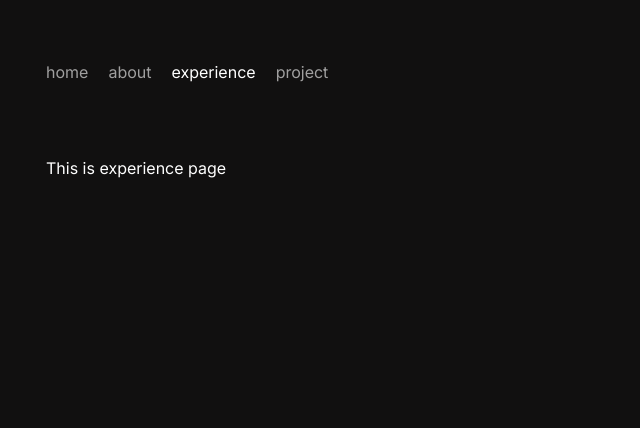
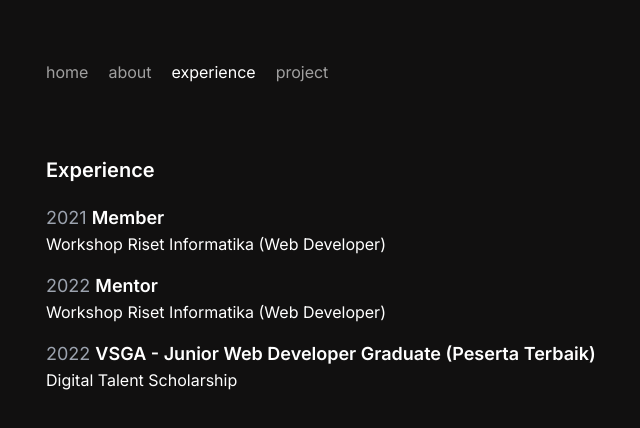
Before and after one commit to Maulidin-Ilham/ilham-portofolio, a Next.js app: page /experience in a window 1280 px wide. Shown: the top 428 px of the page, without its empty margins (222-862 px from the left). Built offline with nearby package versions, Linux system fonts and the light colour scheme.

Commit message:
experience page done

```diff
--- a/app/experience/page.jsx
+++ b/app/experience/page.jsx
@@ -3,7 +3,30 @@ import React from "react";
 const page = () => {
   return (
     <div className="flex flex-col p-3 mt-12 mx-2 md:max-w-2xl md:mx-auto lg:max-w-3xl lg:mx-auto">
-      <h1>This is experience page</h1>
+      <h1 className="text-xl font-semibold">Experience</h1>
+      <div className="flex flex-col space-y-4 mt-5">
+        <div>
+          <h1 className="text-gray-400 text-lg">
+            2021 <span className="font-semibold text-white">Member</span>{" "}
+          </h1>
+          <p>Workshop Riset Informatika (Web Developer)</p>
+        </div>
+        <div>
+          <h1 className="text-gray-400 text-lg">
+            2022 <span className="font-semibold text-white">Mentor</span>
+          </h1>
+          <p>Workshop Riset Informatika (Web Developer)</p>
+        </div>
+        <div>
+          <h1 className="text-gray-400 text-lg">
+            2022{" "}
+            <span className="font-semibold text-white">
+              VSGA - Junior Web Developer Graduate (Peserta Terbaik)
+            </span>
+          </h1>
+          <p>Digital Talent Scholarship</p>
+        </div>
+      </div>
     </div>
   );
 };
```
